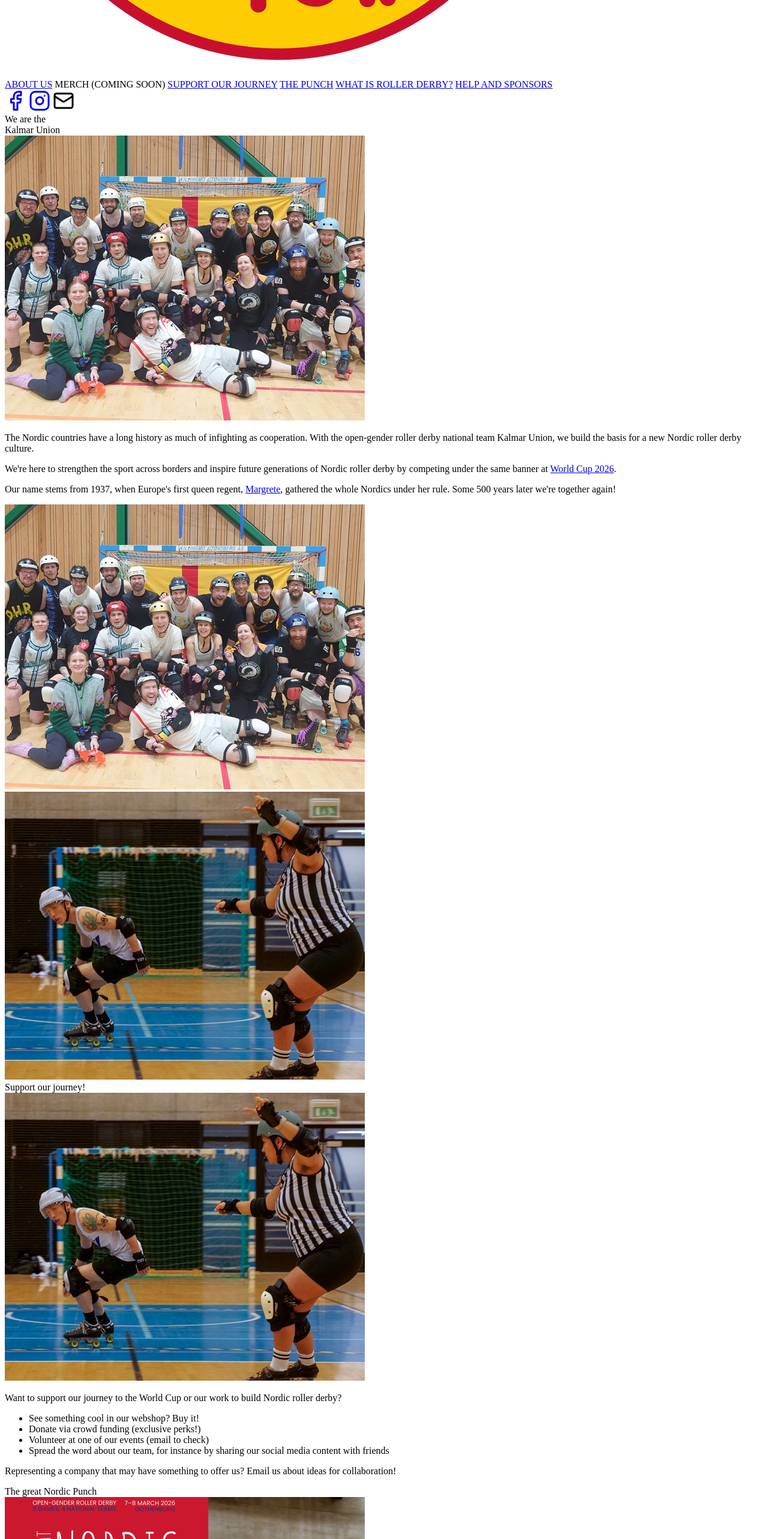
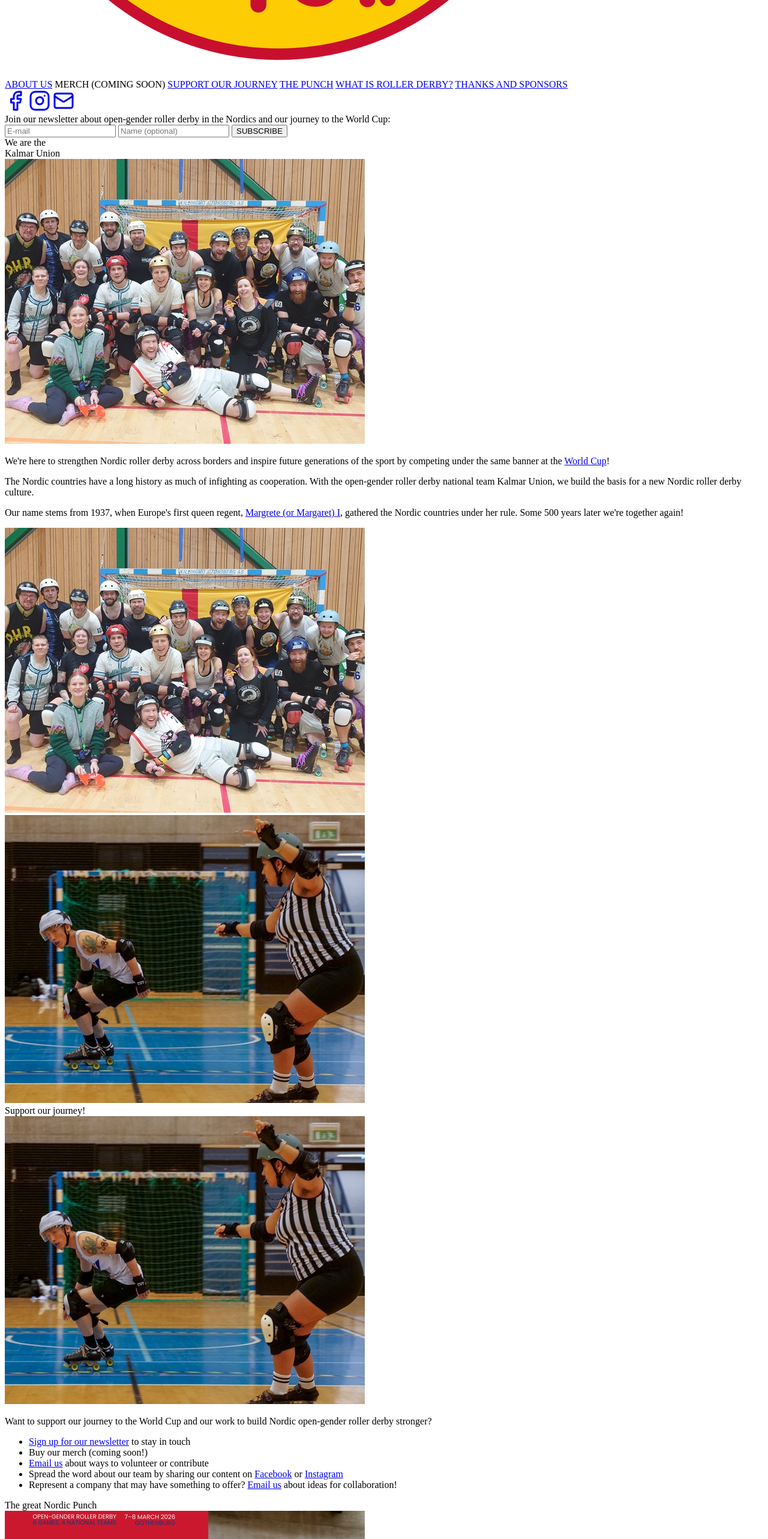
Before and after one commit to dawsonmz/ku_site, a SvelteKit app: page / in a window 1280 px wide. Shown: the part 1360-3926 px from the top of the page at 60% size. Built offline with nearby package versions, Linux system fonts and the light colour scheme.

Commit message:
Adjustments and adding newsletter form.

```diff
--- a/src/routes/+page.svelte
+++ b/src/routes/+page.svelte
@@ -1,5 +1,6 @@
 <script lang="ts">
   import { InstagramIcon, FacebookIcon, MailIcon } from '@lucide/svelte/icons';
+  import { enhance } from '$app/forms';
   import logo from '$lib/assets/ku-logo.png';
   import img_about from '$lib/assets/about.jpg';
   import img_nordic_punch from '$lib/assets/nordic-punch.png';
@@ -11,7 +12,6 @@
 </script>
 
 <div class="flex flex-col">
-  <!-- Page header -->
   <div class="block-sizing flex flex-col gap-8 md:gap-12 lg:gap-16">
     <div class="flex gap-4 md:gap-6 lg:gap-8">
       <img class="max-md:hidden image-style" src={img_start} alt="Jammer skating" />
@@ -29,121 +29,191 @@
         </div>
 
         <div class="grid grid-cols-2 gap-2 lg:gap-4 xl:gap-5">
-          <a class="link-style" href="#about">ABOUT US</a>
-          <span class="link-style-no-underline">MERCH (COMING SOON)</span>
-          <a class="link-style" href="#support">SUPPORT OUR JOURNEY</a>
-          <a class="link-style" href="#nordic-punch">THE PUNCH</a>
-          <a class="link-style" href="#roller-derby">WHAT IS ROLLER DERBY?</a>
-          <a class="link-style" href="#thanks">HELP AND SPONSORS</a>
+          <a class="link-box" href="#about">ABOUT US</a>
+          <span class="link-box-no-underline">MERCH (COMING SOON)</span>
+          <a class="link-box" href="#support">SUPPORT OUR JOURNEY</a>
+          <a class="link-box" href="#nordic-punch">THE PUNCH</a>
+          <a class="link-box" href="#roller-derby">WHAT IS ROLLER DERBY?</a>
+          <a class="link-box" href="#thanks">THANKS AND SPONSORS</a>
         </div>
       </div>
     </div>
     <div class="flex self-center gap-8">
       <a href="https://www.facebook.com/kalmarunion.nordic" target="_blank"><FacebookIcon size=36 /></a>
       <a href="https://www.instagram.com/kalmarunion.rd" target="_blank"><InstagramIcon size=36 /></a>
-      <MailIcon size=36 />
+      <a href="mailto:kalmarunionrd@gmail.com"><MailIcon size=36 /></a>
     </div>
   </div>
 
-  <!-- About us -->
+  <div id="newsletter" class="bg-(--primary-color)">
+    <div class="block-sizing text-(--support-color-gray) py-4">
+      <form method="post" action="https://mailing.kalmarunion.eu/subscription/form" use:enhance>
+        <div class="body-style mb-3">
+          Join our newsletter about open-gender roller derby in the Nordics and our journey to the World Cup:
+        </div>
+        <div class="flex max-sm:flex-col gap-3 max-w-60">
+          <input type="hidden" name="nonce" />
+          <input class="input-style" type="email" name="email" required placeholder="E-mail" />
+          <input class="input-style" type="text" name="name" placeholder="Name (optional)" />
+          <input id="3cdc4" type="checkbox" name="l" checked value="3cdc4372-f6cc-45c4-92a9-1bed2f032045" hidden />
+          <input class="button-style
+                        text-black
+                        bg-(--secondary-color)
+                        hover:bg-(--support-color-blue)
+                        hover:text-(--support-color-gray)
+                        active:bg-(--support-color-blue)
+                        active:text-(--support-color-gray)
+                        sm:ml-3"
+                 type="submit"
+                 value="SUBSCRIBE" />
+        </div>
+      </form>
+    </div>
+  </div>
+
   <Block id="about" img={img_about} img_alt_text="Oslo tryouts">
     {#snippet heading()}
       We are the<br />Kalmar Union
     {/snippet}
     {#snippet body()}
       <p>
+        We're here to strengthen Nordic roller derby across borders and inspire future generations of the sport by competing under the same banner
+        at the <a class="link" href="https://worldcup.mrda.org" target="_blank">World Cup</a>!
+      </p>
+      <p>
         The Nordic countries have a long history as much of infighting as cooperation. With the open-gender roller derby national team Kalmar Union,
         we build the basis for a new Nordic roller derby culture.
       </p>
       <p>
-        We're here to strengthen the sport across borders and inspire future generations of Nordic roller derby
-        by competing under the same banner at <a href="https://worldcup.mrda.org/" target="_blank">World Cup 2026</a>.
-      </p>
-      <p>
         Our name stems from 1937, when Europe's first queen regent,
-        <a href="https://en.wikipedia.org/wiki/Margaret_I_of_Denmark" target="_blank">Margrete</a>,
-        gathered the whole Nordics under her rule. Some 500 years later we're together again!
+        <a class="link" href="https://en.wikipedia.org/wiki/Margaret_I_of_Denmark" target="_blank">Margrete (or Margaret) I</a>,
+        gathered the Nordic countries under her rule. Some 500 years later we're together again!
       </p>
     {/snippet}
   </Block>
 
-  <!-- Support -->
   <Block id="support" img_left={true} img={img_support} img_alt_text="Oslo scrimmage">
     {#snippet heading()}
       Support our journey!
     {/snippet}
     {#snippet body()}
       <p>
-        Want to support our journey to the World Cup or our work to build Nordic roller derby?
+        Want to support our journey to the World Cup and our work to build Nordic open-gender roller derby stronger?
       </p>
       <ul>
-        <li>See something cool in our webshop? Buy it!</li>
-        <li>Donate via crowd funding (exclusive perks!)</li>
-        <li>Volunteer at one of our events (email to check)</li>
-        <li>Spread the word about our team, for instance by sharing our social media content with friends</li>
+        <li>
+          <a class="link" href="#newsletter">Sign up for our newsletter</a> to stay in touch
+        </li>
+        <li>
+          Buy our merch (coming soon!)
+        </li>
+        <li>
+          <a class="link" href="mailto:kalmarunionrd@gmail.com">Email us</a> about ways to volunteer or contribute
+        </li>
+        <li>
+          Spread the word about our team by sharing our content on
+          <a class="link" href="https://www.facebook.com/kalmarunion.nordic" target="_blank">Facebook</a> or
+          <a class="link" href="https://www.instagram.com/kalmarunion.rd" target="_blank">Instagram</a>
+        </li>
+        <li>
+          Represent a company that may have something to offer?
+          <a class="link" href="mailto:kalmarunionrd@gmail.com">Email us</a> about ideas for collaboration!
+        </li>
       </ul>
-      <p>
-        Representing a company that may have something to offer us? Email us about ideas for collaboration!
-      </p>
     {/snippet}
   </Block>
 
-  <!-- Nordic Punch -->
   <Block id="nordic-punch" img={img_nordic_punch} img_alt_text="Nordic Punch poster">
     {#snippet heading()}
       The great Nordic Punch
     {/snippet}
     {#snippet body()}
       <p>
-        You don't want to miss this! Four open-gender roller derby national teams meet for battle in Gothenburg 7&mdash;8 March:
+        Four open-gender roller derby national teams meet for battle in
+        <a class="link" href="https://www.facebook.com/share/17AAQ51Fzq" target="_blank">Gothenburg 7&mdash;8 March 2026</a>:
         Wales Roller Derby Cymru, Power of Scotland, Team Spain and Kalmar Union
       </p>
       <p>
-        The World Cup in Orléans, France in April/May 2026 will be the first in 8 years to invite all genders to the track.
-        This tournament less than two months before is a great chance to get a feeling of the strength of some of the central European competitors.
-        Unable to go to World Cup? Come to Gothenburg for at a taste of the action, or follow the live stream on YouTube!
+        The <a class="link" href="https://worldcup.mrda.org" target="_blank">World Cup in Orléans, France in May 2026</a> will be the first in 8 years
+        to invite all genders to the track. This tournament less than two months before is a great chance to get a feeling of the strength
+        of some of the central European competitors. Unable to go to World Cup? Come to Gothenburg for at a taste of the action,
+        or follow the live stream on YouTube!
       </p>
       <p>
-        You can get the last updates in the Punch Facebook event.
+        You can get the last updates in the
+        <a class="link" href="https://www.facebook.com/share/17AAQ51Fzq" target="_blank">Punch Facebook event</a>.
       </p>
     {/snippet}
   </Block>
 
-  <!-- What is Roller Derby -->
   <Block id="roller-derby" img_left={true} img={img_roller_derby} img_alt_text="Oslo scrimmage action shot">
     {#snippet heading()}
       What is roller derby anyway?
     {/snippet}
     {#snippet body()}
       <p>
-        Roller derby is a contact sport on quad roller skates. Two teams play against each on an oval track for 2x30 minutes.
-        Each team has five on the track at the time. One player on each team, the jammer, has a star on their helmet.
-        They score points by passing the other team's blockers (i.e. the rest of the players).
+        Roller derby is a contact sport on quad roller skates. Two teams play against each on an oval track for 2x30 minutes, split into jams of
+        up to 2 minutes. Each team fields five players, one of whom has a star on their helmet (the jammer). They score points by passing the four
+        remaining players on the other team (blockers).
       </p>
       <p>
         The sport has been a safe space for the queer community since the beginning, and it is known worldwide as an inclusive community.
-        Local leagues can follow the WFTDA gender policy or be open to all (OTA, or open-gender). The rules on the track are the same.
+        Local leagues can follow the
+        <a class="link" href="https://resources.wftda.org/membership/diversity-and-inclusion/wftda-statement-about-gender" target="_blank">gender statement</a>
+        of the <a class="link" href="https://wftda.com" target="_blank">Women's Flat Track Derby Association</a> or be open-gender/open to all like the
+        Men's Roller Derby Association. The rules are the same.
       </p>
     {/snippet}
   </Block>
 
-  <!-- Thanks -->
   <Block id="thanks" img={img_thanks} img_alt_text="Gothenburg tryouts">
     {#snippet heading()}
       Thank you!
     {/snippet}
     {#snippet body()}
       <p>
-        Thanks to local derby leagues for helping out, first and foremost Västsvenska Roller Derby Sällskapet, Oslo Roller and Copenhagen Ladybugs!
-        Ladybugs are hosting our money, and we are very thankful for that. The national skating associations are offering support,
-        financially or in other ways.
+        Thanks to local derby leagues for helping us, especially to Västsvenska Roller Derby Sällskapet, Oslo Roller Derby and Copenhagen Ladybugs
+        for hosting our events! The Ladybugs also look after our money. The national skating associations have offered support, financially or
+        in other ways.
       </p>
       <p>
-        Thanks to Denise Azimarev for taking all the action photos on this website!
+        Thanks to Denise Azimarev for taking the action photos on this website!
       </p>
       <p>
-        Want to sponsor us? We'll add you to this list and share on social media, get in touch to hear what we can offer!
+        Want to sponsor us? We can offer visibility on this site, in social media and in other ways. Get in touch to hear what we can offer!
       </p>
     {/snippet}
   </Block>
+
+  <div class="bg-(--support-color-blue)">
+    <div class="flex flex-col gap-4 block-sizing text-(--support-color-gray)">
+      <div class="subheader-style">
+        Get updates!
+      </div>
+      <form method="post" action="https://mailing.kalmarunion.eu/subscription/form" use:enhance>
+        <div class="body-style mb-3">
+          Join our newsletter about open-gender roller derby in the Nordics and our journey to the World Cup:
+        </div>
+        <div class="flex max-sm:flex-col gap-3 max-w-60">
+          <input type="hidden" name="nonce" />
+          <input class="input-style" type="email" name="email" required placeholder="E-mail" />
+          <input class="input-style" type="text" name="name" placeholder="Name (optional)" />
+          <input id="3cdc4" type="checkbox" name="l" checked value="3cdc4372-f6cc-45c4-92a9-1bed2f032045" hidden />
+          <input class="button-style
+                        text-(--support-color-gray)
+                        bg-(--support-color-red)
+                        hover:bg-(--secondary-color)
+                        hover:text-(--support-color-dark-gray)
+                        active:bg-(--secondary-color)
+                        active:text-(--support-color-dark-gray)
+                        sm:ml-3"
+                 type="submit"
+                 value="SUBSCRIBE" />
+        </div>
+      </form>
+      <div class="body-style">
+        © KALMAR UNION 2026
+      </div>
+    </div>
+  </div>
 </div>
--- a/src/routes/layout.css
+++ b/src/routes/layout.css
@@ -11,6 +11,7 @@ html {
   --support-color-red: #E4112C;
   --support-color-blue: #003D80;
   --support-color-gray: #EEEEEE;
+  --support-color-dark-gray: #555555;
 }
 
 .main-style {
@@ -85,7 +86,11 @@ html {
   margin-left: 28px;
 }
 
-.link-style {
+.link {
+  text-decoration-line: underline;
+}
+
+.link-box {
   background-color: var(--secondary-color);
   border-width: 1px;
   border-radius: var(--radius-4xl);
@@ -102,7 +107,6 @@ html {
 
   font-family: 'Poppins', sans-serif;
   color: #000000;
-  text-decoration-line: underline;
   text-align: center;
   align-content:center;
 
@@ -111,6 +115,7 @@ html {
   @media (width >= 64rem) {
     font-size: var(--text-base);
     line-height: var(--tw-leading, var(--text-basesss--line-height));
+    text-decoration-line: underline;
   }
 
   transition-property: color, background-color, border-color, outline-color, text-decoration-color, fill, stroke, --tw-gradient-from, --tw-gradient-via, --tw-gradient-to;
@@ -132,7 +137,7 @@ html {
   }
 }
 
-.link-style-no-underline {
+.link-box-no-underline {
   background-color: var(--secondary-color);
   border-width: 1px;
   border-radius: var(--radius-4xl);
@@ -175,3 +180,37 @@ html {
     max-width: calc(var(--spacing) * 135);
   }
 }
+
+.input-style {
+  background-color: var(--color-white);
+  color: var(--support-color-dark-gray);
+
+  font-size: var(--text-sm);
+  line-height: var(--tw-leading, var(--text-sm--line-height));
+  --tw-font-weight: var(--font-weight-semibold);
+  font-weight: var(--font-weight-semibold);
+
+  padding-inline: calc(var(--spacing) * 2);
+  padding-block: calc(var(--spacing));
+  border-radius: var(--radius-sm);
+}
+
+.button-style {
+  border-radius: var(--radius-4xl);
+
+  padding-inline: calc(var(--spacing) * 4);
+  padding-block: calc(var(--spacing) * 2);
+
+  font-family: 'Poppins', sans-serif;
+  text-align: center;
+  align-content:center;
+
+  font-size: var(--text-base);
+  line-height: var(--tw-leading, var(--text-basesss--line-height));
+
+  transition-property: color, background-color, border-color, outline-color, text-decoration-color, fill, stroke, --tw-gradient-from, --tw-gradient-via, --tw-gradient-to;
+  --tw-ease: cubic-bezier(0,0,0.2,1);
+  transition-timing-function: cubic-bezier(0,0,0.2,1);
+  --tw-duration: 150ms;
+  transition-duration: 150ms;
+}
```
